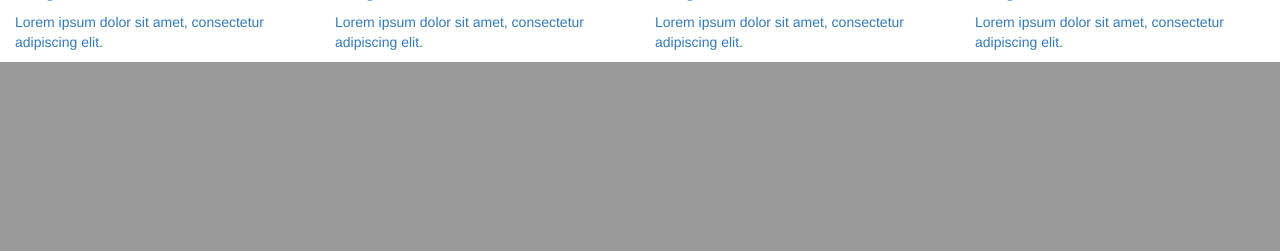
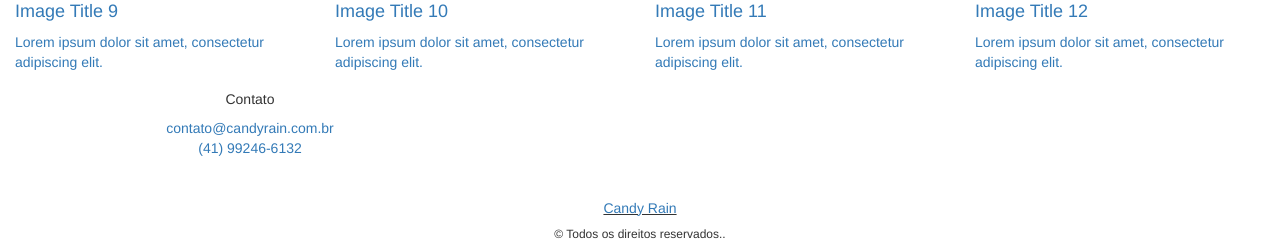
Before and after one commit to felipe199903/Candy-Rain, a PHP site: page /gallery.html in a window 1280 px wide. Shown: the part 900-1151 px from the top of the page. Before the commit the page ends 962 px from the top, so only its background shows below. Run offline with PHP 8.4, Linux system fonts and the light colour scheme; some libraries are stand-ins or nearby versions.

Commit message:
Mudança no footer, navbar e contato
http://candyrain.com.br

alterações:

rodapé em todas as páginas (falta adicionar mais campos),

navbar sendo centralizada em todas as páginas e em breve o logo no centro,

página de contato:

- alterado o tamanho e logo centralizado,

- adicionado o texto solicitado,

- ao clicar em enviar mensagem é enviada para o e-mail: contato@candyrain.com.br (anteriormente era em um e-mail de testes),

```diff
--- a/cadastro.php
+++ b/cadastro.php
@@ -19,7 +19,7 @@
 
 
 
-if(mail("schorles21@gmail.com", "Fale Conosco",$corpoemail,$headers)){
+if(mail("contato@candyrain.com.br", "Fale Conosco",$corpoemail,$headers)){
 
 
        echo "<script>alert('Mensagem enviada com sucesso!');</script>";
@@ -27,6 +27,6 @@
 
 } else{
 
-      echo "<script>alert('Erro ao enviar, tente diretamente pelo email schorles21@gmail.com');</script>";
+      echo "<script>alert('Erro ao enviar, tente diretamente pelo email contato@candyrain.com.br');</script>";
 
 }
--- a/gallery.html
+++ b/gallery.html
@@ -8,6 +8,7 @@
     <!-- Bootstrap CSS -->
     <link rel="stylesheet" href="node_modules/bootstrap/compilado/bootstrap.css">
     <link rel="stylesheet" href="node_modules/bootstrap/compilado/style-gallery.css">
+    <link rel="stylesheet" href="node_modules/bootstrap/compilado/style-footer.css">
 
     <!-- Optional JavaScript -->
     <!-- jQuery first, then Popper.js, then Bootstrap JS -->
@@ -24,13 +25,11 @@
 
                 <div class="container">
 
-      <a class="navbar-brand h1 mb-0 ml-4 mr-2" href="#"><img src="#" width="30" height="30" class="d-inline-block align-top" alt="">Candy Rain</a>
-
                   <button class="navbar-toggler" type="button" data-toggle="collapse" data-target="#navbarSite">
                     <span class="navbar-toggler-icon"></span>
                   </button>
 
-        <div class="collapse navbar-collapse" id="navbarSite">
+                  <div class="collapse navbar-collapse" id="navbarSite" align="center">
 
                     <ul class="navbar-nav mr-auto">
 
@@ -38,35 +37,17 @@
                         <a class="nav-link" href="/index.html">Inicio</a>
                       </li>
                       <li class="nav-item">
-              <a class="nav-link" href="/categoria.html">Catalago</a>
+                        <a class="nav-link" href="/sobre.html">História</a>
                       </li>
+                      <a class="navbar-brand h1 mb-0 ml-4 mr-2" href="/index.html">Candy Rain</a>
                       <li class="nav-item">
-              <a class="nav-link" href="#">Orçamento</a>
+                        <a class="nav-link" href="/doces.html">Doces</a>
                       </li>
                       <li class="nav-item">
                         <a class="nav-link" href="/pedido.html">Contato</a>
                       </li>
 
                     </ul>
-
-          <ul class="navbar-nav ml-auto">
-
-            <li class="nav-item dropdown">
-
-              <a class="nav-link dropdown-toggle" href="#" data-toggle="dropdown" id="navDrop">
-                Social
-              </a>
-              <div class="dropdown-menu">
-                <a class="dropdown-item" href="#">Facebook</a>
-                <a class="dropdown-item" href="#">Twitter</a>
-                <a class="dropdown-item" href="#">Whatsapp</a>
-               </div>
-               </li>
-          </ul>
-          <form class="form-inline">
-            <input class="form-control ml-4 mr-2" type="search" placeholder="Buscar....">
-            <button class="btn btn-dark" type="Submit">OK</button>
-          </form>
                   </div>
                 </div>
               </nav>
@@ -211,5 +192,36 @@
   	</div>
   </section>
 
+  <section id="footer">
+        <div class="container">
+          <div class="row text-center text-xs-center text-sm-left text-md-left">
+            <div class="col-xs-12 col-sm-4 col-md-4">
+              <h5>Contato</h5>
+              <ul class="list-unstyled quick-links">
+                <li><a href="javascript:void();"><i class="fa fa-angle-double-right"></i>contato@candyrain.com.br</a></li>
+                <li><a href="javascript:void();"><i class="fa fa-angle-double-right"></i>(41) 99246-6132</a></li>
+              </ul>
+            </div>
+          </div>
+          <div class="row">
+            <div class="col-xs-12 col-sm-12 col-md-12 mt-2 mt-sm-5">
+              <ul class="list-unstyled list-inline social text-center">
+                <li class="list-inline-item"><a href="https://m.facebook.com/confrariachocolat/"><i class="fa fa-facebook"></i></a></li>
+                <li class="list-inline-item"><a href="https://www.instagram.com/candyraindoceria/"><i class="fa fa-instagram"></i></a></li>
+                <li class="list-inline-item"><a href="javascript:void();" target="_blank"><i class="fa fa-envelope"></i></a></li>
+              </ul>
+            </div>
+            </hr>
+          </div>
+          <div class="row">
+            <div class="col-xs-12 col-sm-12 col-md-12 mt-2 mt-sm-2 text-center text-white">
+              <p><u><a href="https://www.candyrain.com.br">Candy Rain</a></u></p>
+              <p class="h6">&copy Todos os direitos reservados..<a class="text-green ml-2" href="https://www.candyrain.com.br" target="_blank"></a></p>
+            </div>
+            </hr>
+          </div>
+        </div>
+      </section>
+
   </body>
 </html>
```
Also changed, not shown: doces.html (+34 -4 lines), index.html (+4 -27 lines), pedido.html (+38 -5 lines), 1 other file. Lines whose indentation alone changed are shown as unchanged.
